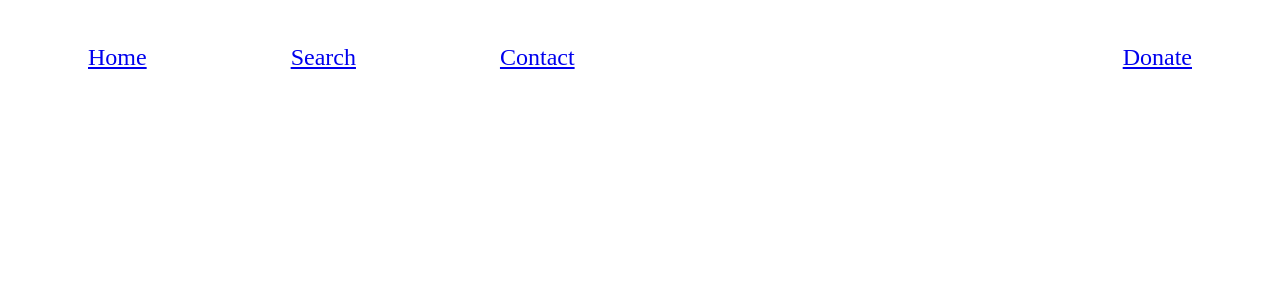
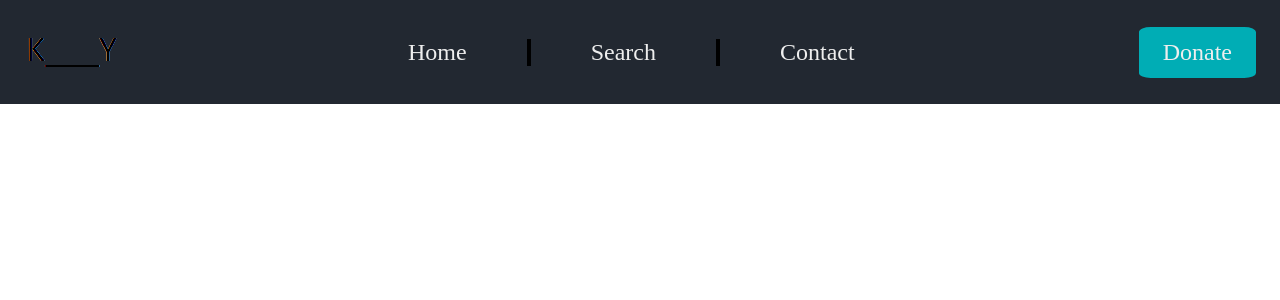
Before and after one commit to eliazf/keycap-index, a React (Create React App) app: page / in a window 1280 px wide. Shown: the top 300 px of the page. Built offline with nearby package versions, Linux system fonts and the light colour scheme.

Commit message:
rifatto header (rimane provvisorio)

```diff
--- a/src/Header.js
+++ b/src/Header.js
@@ -3,26 +3,31 @@ import { Link } from "react-router-dom";
 
 import "./Header.scss";
 
+import logo from "./img/logo.png";
+
 function Header() {
   return (
-    <div id="header">
-      <ul id="classic-links">
-        <li className="header-link">
+    <header>
+      <Link to="/">
+        <img src={logo} alt="Logo"></img>
+      </Link>
+
+      <ul id="nav-links">
+        <li>
           <Link to="/">Home</Link>
         </li>
-        <li className="header-link">
+        <li>
           <Link to="/search">Search</Link>
         </li>
-        <li className="header-link">
+        <li>
           <Link to="/contact">Contact</Link>
         </li>
       </ul>
-      <div id="donate-link" className="header-link">
-        <Link to="/donate" id="donate-link">
-          Donate
-        </Link>
-      </div>
-    </div>
+
+      <Link to="/donate" id="donate-link">
+        Donate
+      </Link>
+    </header>
   );
 }
 
--- a/src/Header.scss
+++ b/src/Header.scss
@@ -1,18 +1,34 @@
-#header {
+$header-background-color: #222831;
+$header-color: #eeeeee;
+$light-blue: #00adb5;
+
+header {
   display: flex;
   align-items: center;
   justify-content: space-between;
+  background-color: $header-background-color;
+  padding: 1em;
   font-size: 1.5em;
 }
 
-.header-link {
-  padding: 0.5em 3em 0.5em;
+ul li {
+  list-style: none;
+  display: inline-flex;
+  padding: 0 2.5em 0;
+  border-right: 4px solid black;
 }
 
-#classic-links {
-  display: inline-flex;
+ul li:last-child {
+  border-right: none;
+}
 
-  & li {
-    list-style: none;
-  }
+a {
+  text-decoration: none;
+  color: $header-color;
 }
+
+#donate-link {
+  background-color: $light-blue;
+  padding: 0.5em 1em;
+  border-radius: 10%;
+}
--- a/src/index.scss
+++ b/src/index.scss
@@ -1,5 +1,5 @@
 * {
   box-sizing: border-box;
   padding: 0;
-  border: 0;
+  margin: 0;
 }
```
Also changed, not shown: src/Contact.js (added), src/Home.js (added), src/Search.js (added), src/img/logo.png (added).
